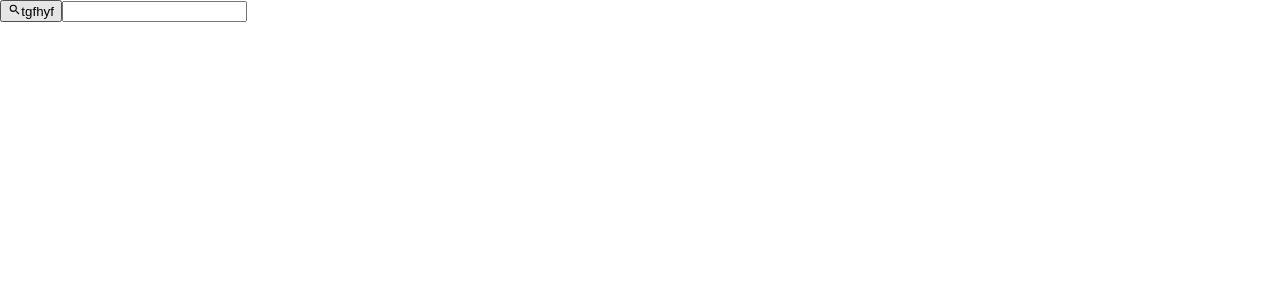
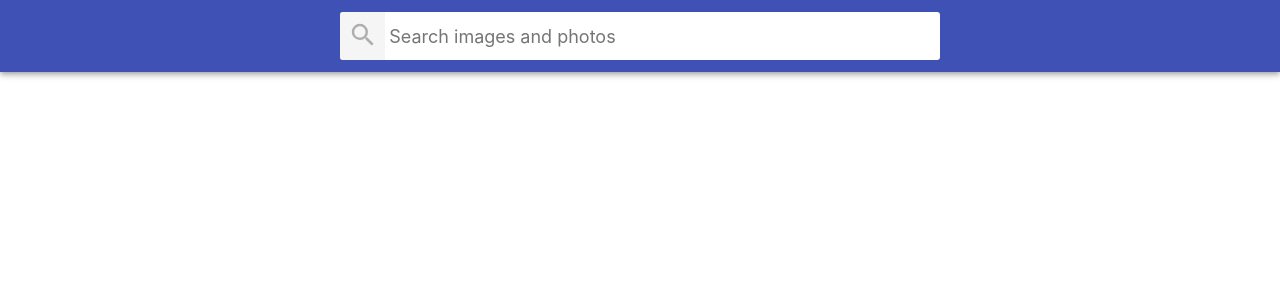
Before and after one commit to AnionB/goit-react-hw-03-image-finder, a React (Create React App) app: page / in a window 1280 px wide. Shown: the top 300 px of the page. Built offline with nearby package versions, Linux system fonts and the light colour scheme.

Commit message:
ready app

```diff
--- a/package.json
+++ b/package.json
@@ -7,10 +7,13 @@
     "@testing-library/jest-dom": "^5.16.3",
     "@testing-library/react": "^12.1.4",
     "@testing-library/user-event": "^13.5.0",
+    "axios": "^0.26.1",
+    "prop-types": "^15.8.1",
     "react": "^18.0.0",
     "react-dom": "^18.0.0",
     "react-icons": "^4.3.1",
     "react-scripts": "5.0.0",
+    "spinners-react": "^1.0.7",
     "web-vitals": "^2.1.3"
   },
   "scripts": {
--- a/src/components/App.jsx
+++ b/src/components/App.jsx
@@ -1,13 +1,119 @@
 import React, { Component } from 'react';
+import axios from 'axios';
+
 import Searchbar from './Searchbar/Searchbar';
+import ImageGallery from './ImageGallery/ImageGallery';
+import ImageGalleryItem from './ImageGalleryItem/ImageGalleryItem';
+import Button from './Button/Button';
+import Loader from './Loader/Loader';
+import Modal from './Modal/Modal';
+import '../styles.css';
 
 export class App extends Component {
-  state = {};
+  state = {
+    pictureToFind: '',
+    pictures: [],
+    nextPage: 1,
+    currentPicture: '',
+    loading: false,
+    showModal: false,
+  };
+  componentDidUpdate(prevProps, prevState) {
+    if (prevState.pictures !== this.state.pictures && this.state.nextPage > 2) {
+      this.scroll();
+    }
+  }
+
+  findPictures = pictureToFind => {
+    if (pictureToFind) {
+      this.setState({
+        pictureToFind: pictureToFind,
+        pictures: [],
+        nextPage: 1,
+        loading: true,
+      });
+      this.getPicture(pictureToFind, '1');
+    }
+  };
+
+  getPicture = (pic, pg) => {
+    const myKey = '25645547-d70858bec2d16a14b7d60bc29';
+    return axios
+      .get(
+        `https://pixabay.com/api/?q=${pic}&page=${pg}&key=${myKey}&image_type=photo&orientation=horizontal&per_page=12`
+      )
+      .then(response => {
+        this.setState(prevState => ({
+          pictures: [...prevState.pictures, ...response.data.hits],
+          nextPage: prevState.nextPage + 1,
+          loading: false,
+        }));
+      });
+  };
+
+  handleBtnClick = () => {
+    this.setState({ loading: true });
+    this.getPicture(this.state.pictureToFind, this.state.nextPage);
+  };
+
+  scroll() {
+    const { height: cardHeight } = document
+      .querySelector('.gallery')
+      .firstElementChild.getBoundingClientRect();
+    window.scrollBy({
+      top: cardHeight * 2,
+      behavior: 'smooth',
+    });
+  }
+
+  toggleModal = () => {
+    this.setState(prevState => ({ showModal: !prevState.showModal }));
+  };
+
+  listener = ({ key }) => {
+    if (key === 'Escape') {
+      this.toggleModal();
+      document.removeEventListener('keydown', this.listener);
+    }
+  };
+
+  openModal = picture => {
+    this.setState({ currentPicture: picture });
+    this.toggleModal();
+    document.addEventListener('keydown', this.listener);
+  };
+  closeModal = e => {
+    if (e.target === e.currentTarget) {
+      this.toggleModal();
+      document.removeEventListener('keydown', this.listener);
+    }
+  };
 
   render() {
     return (
-      <div>
-        <Searchbar />
+      <div className="app">
+        <Searchbar onSubmit={this.findPictures} />
+        {this.state.pictures.length > 0 && (
+          <ImageGallery findPicture={this.state.pictureToFind}>
+            {this.state.pictures.map(picture => (
+              <ImageGalleryItem
+                key={picture.id}
+                picture={picture}
+                onClick={this.openModal}
+              />
+            ))}
+          </ImageGallery>
+        )}
+        {this.state.pictures.length > 0 && !this.state.loading && (
+          <Button handleClick={this.handleBtnClick} />
+        )}
+        {this.state.loading && <Loader />}
+        {this.state.showModal && (
+          <Modal
+            currentPicture={this.state.currentPicture}
+            onClick={this.closeModal}
+          />
+        )}
       </div>
     );
   }
--- /dev/null
+++ b/src/components/Button/Button.js
@@ -0,0 +1,12 @@
+import PropTypes from 'prop-types';
+
+export default function Button({ handleClick }) {
+  return (
+    <button type="button" className="loadButton" onClick={() => handleClick()}>
+      Load more
+    </button>
+  );
+}
+Button.propTypes = {
+  handleClick: PropTypes.func.isRequired,
+};
--- /dev/null
+++ b/src/components/ImageGallery/ImageGallery.js
@@ -0,0 +1,10 @@
+import React from 'react';
+import PropTypes from 'prop-types';
+
+export default function ImageGallery({ children }) {
+  return <ul className="gallery">{children}</ul>;
+}
+
+ImageGallery.propTypes = {
+  children: PropTypes.arrayOf(PropTypes.element.isRequired),
+};
--- /dev/null
+++ b/src/components/ImageGalleryItem/ImageGalleryItem.js
@@ -0,0 +1,24 @@
+import PropTypes from 'prop-types';
+
+export default function ImageGalleryItem({ picture, onClick }) {
+  const { webformatURL, tags, largeImageURL } = picture;
+  return (
+    <li className="galleryItem">
+      <img
+        src={webformatURL}
+        alt={tags}
+        className="image"
+        onClick={() => onClick({ largeImageURL, tags })}
+      />
+    </li>
+  );
+}
+
+ImageGalleryItem.propTypes = {
+  picture: PropTypes.shape({
+    webformatURL: PropTypes.string.isRequired,
+    tags: PropTypes.string.isRequired,
+    largeImageURL: PropTypes.string.isRequired,
+  }),
+  onClick: PropTypes.func.isRequired,
+};
--- /dev/null
+++ b/src/components/Loader/Loader.js
@@ -0,0 +1,14 @@
+import { SpinnerInfinity } from 'spinners-react';
+
+export default function Loader() {
+  return (
+    <SpinnerInfinity
+      size={90}
+      thickness={180}
+      speed={180}
+      color="rgba(61, 172, 57, 1)"
+      secondaryColor="#3f51b5"
+      className="loader"
+    />
+  );
+}
--- /dev/null
+++ b/src/components/Modal/Modal.js
@@ -0,0 +1,19 @@
+import PropTypes from 'prop-types';
+
+export default function Modal({ currentPicture, onClick }) {
+  return (
+    <div className="overlay" onClick={e => onClick(e)}>
+      <div className="modal">
+        <img src={currentPicture.largeImageURL} alt={currentPicture.tags} />
+      </div>
+    </div>
+  );
+}
+
+Modal.propTypes = {
+  currentPicture: PropTypes.shape({
+    largeImageURL: PropTypes.string.isRequired,
+    tags: PropTypes.string.isRequired,
+  }).isRequired,
+  onClick: PropTypes.func.isRequired,
+};
--- a/src/components/Searchbar/Searchbar.js
+++ b/src/components/Searchbar/Searchbar.js
@@ -1,25 +1,44 @@
-import { Component } from 'react';
+import React, { Component } from 'react';
+import PropTypes from 'prop-types';
 import { MdSearch } from 'react-icons/md';
-// import styles from './Searchbar.module.css';
 
 export default class Searchbar extends Component {
   state = {
-    name: '',
-    number: '',
+    pictureToFind: '',
+  };
+
+  handleInputChange = e => {
+    this.setState({ pictureToFind: e.target.value });
+  };
+
+  handleSubmit = e => {
+    e.preventDefault();
+    this.props.onSubmit(this.state.pictureToFind.trim());
+    this.setState({ pictureToFind: '' });
   };
 
   render() {
     return (
-      <form>
-        <button>
-          <MdSearch />
-          tgfhyf
-        </button>
-        <input></input>
-      </form>
+      <header className="searchbar">
+        <form className="form" onSubmit={this.handleSubmit}>
+          <button type="submit" className="button">
+            <MdSearch size={'30px'} color={'#78787A'} />
+          </button>
+
+          <input
+            className="input"
+            type="text"
+            autoComplete="off"
+            autoFocus
+            placeholder="Search images and photos"
+            onChange={this.handleInputChange}
+            value={this.state.pictureToFind}
+          />
+        </form>
+      </header>
     );
   }
 }
-// Searchbar.propTypes = {
-//   contact: PropTypes.func,
-// };
+Searchbar.propTypes = {
+  onSubmit: PropTypes.func.isRequired,
+};
--- a/src/components/Searchbar/Searchbar.module.css
+++ /dev/null
@@ -1,3 +0,0 @@
-form {
-  display: flex;
-}
--- /dev/null
+++ b/src/styles.css
@@ -0,0 +1,223 @@
+html {
+  box-sizing: border-box;
+  width: 100vw;
+  overflow-x: hidden;
+}
+
+*,
+*::before,
+*::after {
+  box-sizing: inherit;
+}
+
+body {
+  margin: 0;
+  font-family: -apple-system, BlinkMacSystemFont, 'Segoe UI', Roboto,
+    Oxygen-Sans, Ubuntu, Cantarell, 'Helvetica Neue', sans-serif;
+  color: #212121;
+  background-color: #fff;
+  -webkit-font-smoothing: antialiased;
+  -moz-osx-font-smoothing: grayscale;
+}
+
+img {
+  display: block;
+  max-width: 100%;
+  height: auto;
+}
+
+/*
+ * Стили компонента App
+ */
+.app {
+  display: grid;
+  grid-template-columns: 1fr;
+  grid-gap: 16px;
+  padding-bottom: 24px;
+}
+
+/*
+ * Стили компонента Searchbar
+ */
+.searchbar {
+  top: 0;
+  left: 0;
+  position: sticky;
+  z-index: 1100;
+  display: flex;
+  justify-content: center;
+  align-items: center;
+  min-height: 64px;
+  padding-right: 24px;
+  padding-left: 24px;
+  padding-top: 12px;
+  padding-bottom: 12px;
+  color: #fff;
+  background-color: #3f51b5;
+  box-shadow: 0px 2px 4px -1px rgba(0, 0, 0, 0.2),
+    0px 4px 5px 0px rgba(0, 0, 0, 0.14), 0px 1px 10px 0px rgba(0, 0, 0, 0.12);
+}
+
+/*
+ * Стили компонента SearchForm
+ */
+.form {
+  display: flex;
+  align-items: center;
+  width: 100%;
+  max-width: 600px;
+  background-color: #fff;
+  border-radius: 3px;
+  overflow: hidden;
+}
+
+.button {
+  display: inline-block;
+  width: 48px;
+  height: 48px;
+  border: 0;
+  /* background-image: url('https://image.flaticon.com/icons/svg/149/149852.svg'); */
+  /* background-size: 40%; */
+  /* background-repeat: no-repeat; */
+  /* background-position: center; */
+  opacity: 0.6;
+  transition: opacity 250ms cubic-bezier(0.4, 0, 0.2, 1);
+  cursor: pointer;
+  outline: none;
+}
+
+.button:hover {
+  opacity: 1;
+}
+
+/* .buttonLabel {
+  position: absolute;
+  width: 1px;
+  height: 1px;
+  padding: 0;
+  overflow: hidden;
+  clip: rect(0, 0, 0, 0);
+  white-space: nowrap;
+  clip-path: inset(50%);
+  border: 0;
+} */
+
+.input {
+  display: inline-block;
+  width: 100%;
+  height: 40px;
+  font: inherit;
+  font-size: 20px;
+  border: none;
+  outline: none;
+  padding-left: 4px;
+  padding-right: 4px;
+}
+
+.input::placeholder {
+  font: inherit;
+  font-size: 18px;
+  height: 100%;
+}
+
+/*
+ * Стили компонента ImageGallery
+ */
+.gallery {
+  display: grid;
+  max-width: calc(100vw - 48px);
+  grid-template-columns: repeat(auto-fill, minmax(320px, 1fr));
+  grid-gap: 16px;
+  margin-top: 0;
+  margin-bottom: 0;
+  padding: 0;
+  list-style: none;
+  margin-left: auto;
+  margin-right: auto;
+}
+
+/*
+ * Стили компонента ImageGalleryItem
+ */
+.galleryItem {
+  border-radius: 2px;
+  box-shadow: 0px 1px 3px 0px rgba(0, 0, 0, 0.2),
+    0px 1px 1px 0px rgba(0, 0, 0, 0.14), 0px 2px 1px -1px rgba(0, 0, 0, 0.12);
+}
+
+.image {
+  width: 100%;
+  height: 260px;
+  object-fit: cover;
+  transition: transform 250ms cubic-bezier(0.4, 0, 0.2, 1);
+}
+
+.image:hover {
+  transform: scale(1.03);
+  cursor: zoom-in;
+}
+
+/*
+ * Стили компонента Modal
+ */
+
+.overlay {
+  position: fixed;
+  top: 0;
+  left: 0;
+  width: 100vw;
+  height: 100vh;
+  display: flex;
+  justify-content: center;
+  align-items: center;
+  background-color: rgba(0, 0, 0, 0.8);
+  z-index: 1200;
+}
+
+.modal {
+  max-width: calc(100vw - 48px);
+  max-height: calc(100vh - 24px);
+  background-color: #fff;
+}
+
+/*
+* Стили компонента Buton (Load more)
+*/
+.loadButton {
+  display: block;
+  margin-left: auto;
+  margin-right: auto;
+  margin-top: 30px;
+  margin-bottom: 30px;
+  padding: 8px 16px;
+  border-radius: 2px;
+  background-color: #3f51b5;
+  transition: all 250ms cubic-bezier(0.4, 0, 0.2, 1);
+  text-align: center;
+  /* display: inline-block; */
+  color: #fff;
+  border: 0;
+  text-decoration: none;
+  cursor: pointer;
+  font-family: inherit;
+  font-size: 18px;
+  line-height: 24px;
+  font-style: normal;
+  font-weight: 500;
+  min-width: 180px;
+  box-shadow: 0px 3px 1px -2px rgba(0, 0, 0, 0.2),
+    0px 2px 2px 0px rgba(0, 0, 0, 0.14), 0px 1px 5px 0px rgba(0, 0, 0, 0.12);
+}
+
+.loadButton:hover,
+.loadButton:focus {
+  background-color: #303f9f;
+}
+
+.loader {
+  display: block;
+  margin-left: auto;
+  margin-right: auto;
+  margin-top: 30px;
+  margin-bottom: 30px;
+}
```
Also changed, not shown: 1 other file (tests, documents, lock files or other folders).
